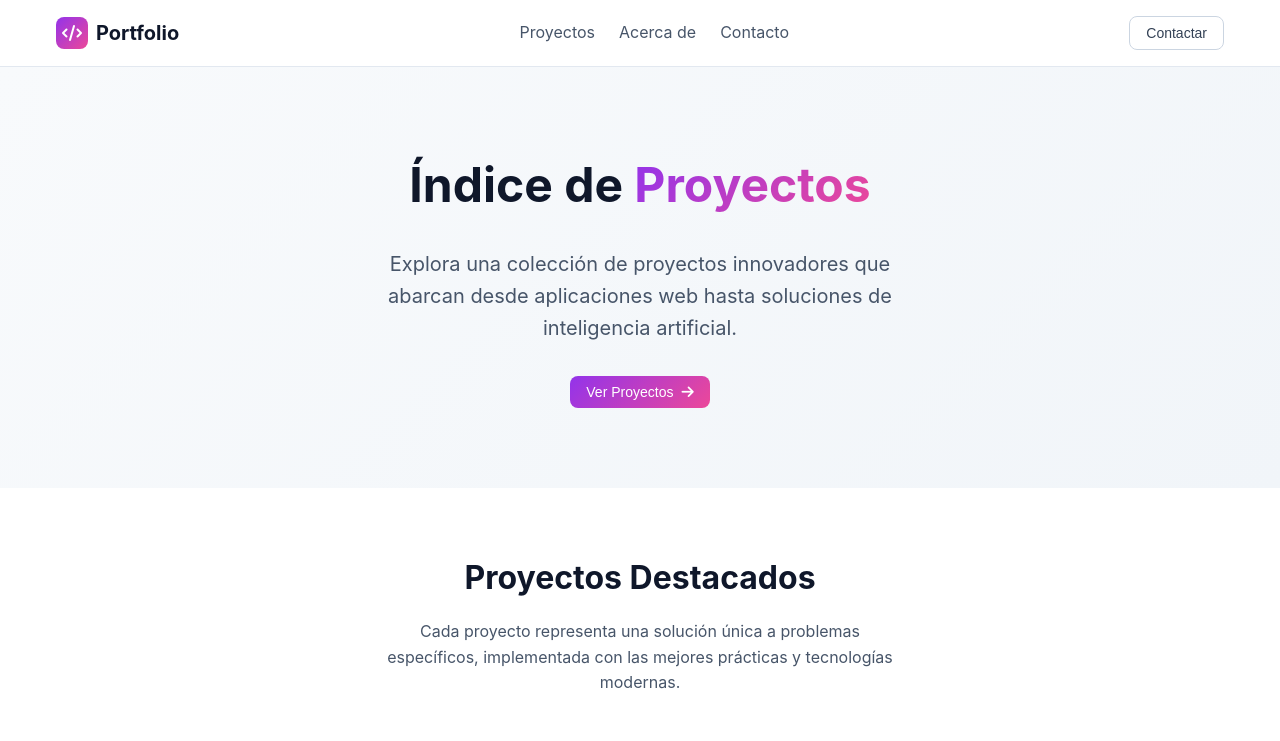
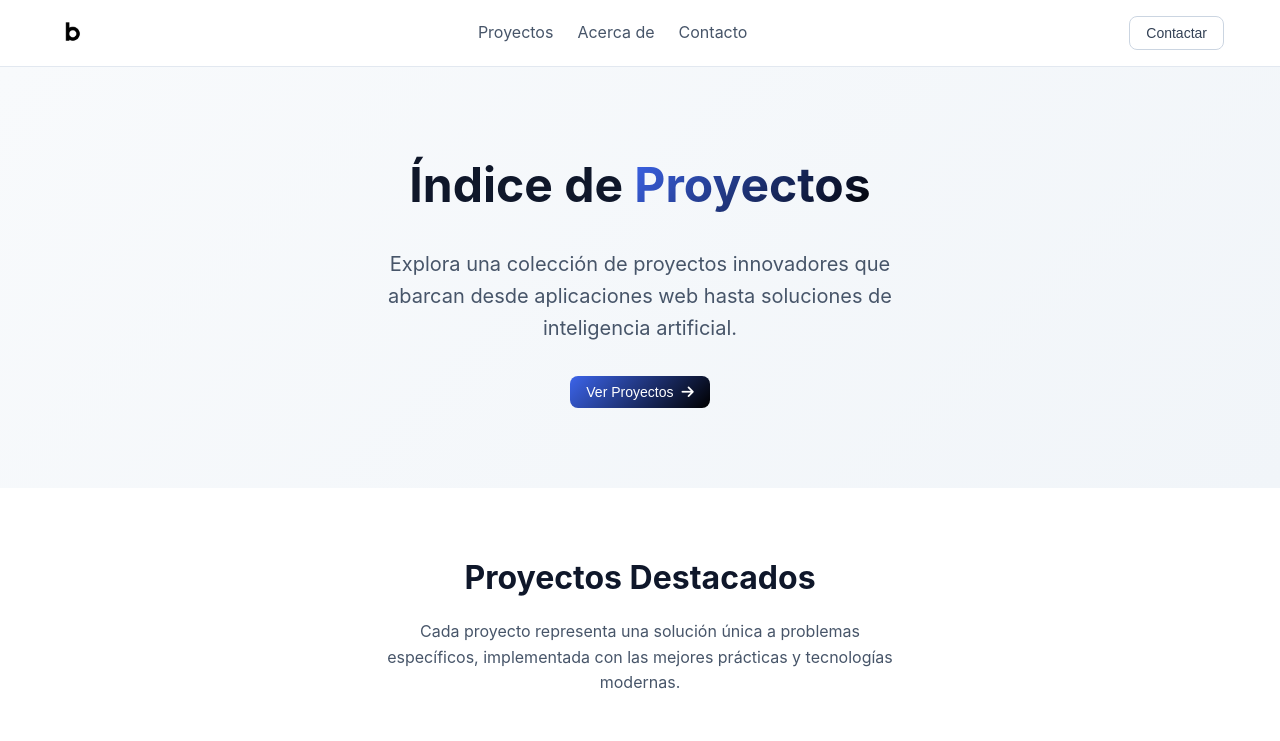
Before and after one commit to eckart1one/portafolio, a plain HTML site: page index.html in a window 1280 px wide. Shown: the top 741 px of the page. Drawn offline with Linux system fonts and the light colour scheme.

Commit message:
primer comit

```diff
--- a/index.html
+++ b/index.html
@@ -12,12 +12,14 @@
     <header class="header">
         <div class="container">
             <div class="nav-wrapper">
+
                 <div class="logo">
                     <div class="logo-icon">
-                        <i class="fas fa-code"></i>
+                        <img src="images/logo.png" alt="Logo" style="width: 100%; height: 100%; object-fit: contain;">
                     </div>
-                    <h1>Portfolio</h1>
+                    <h1></h1>
                 </div>
+
                 <nav class="nav">
                     <a href="#projects">Proyectos</a>
                     <a href="about.html">Acerca de</a>
--- a/styles.css
+++ b/styles.css
@@ -6,6 +6,8 @@
 }
 
 :root {
+    --primary-blue: #3c64ea;
+    --primary-black: #000;
     --primary-purple: #9333ea;
     --primary-pink: #ec4899;
     --gray-50: #f8fafc;
@@ -145,7 +147,7 @@ body {
 }
 
 .btn-primary {
-    background: linear-gradient(135deg, var(--primary-purple), var(--primary-pink));
+    background: linear-gradient(135deg, var(--primary-blue), var(--primary-black));
     color: white;
 }
 
@@ -179,7 +181,7 @@ body {
 }
 
 .gradient-text {
-    background: linear-gradient(135deg, var(--primary-purple), var(--primary-pink));
+    background: linear-gradient(135deg, var(--primary-blue), var(--primary-black));
     -webkit-background-clip: text;
     -webkit-text-fill-color: transparent;
     background-clip: text;
```
Also changed, not shown: Images/logo.png (added), contact.html (indentation only).
